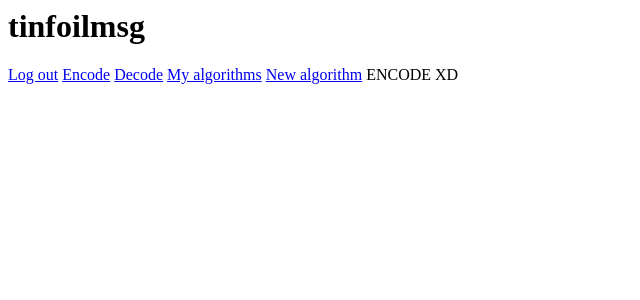
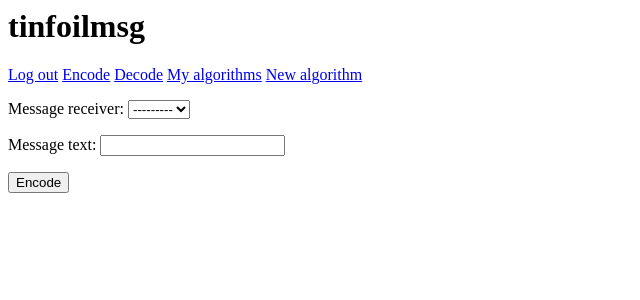
Before and after one commit to Asgavar/tinfoilmsg, a Django app: page /encode/ in a window 1280 px wide. Shown: the top 300 px of the page, without its empty margins (0-640 px from the left). Run offline with Django 3.2, Linux system fonts and the light colour scheme; the visitor is signed in with stand-in values (Sample User, id 1); data that the repository does not hold is empty.

Commit message:
Create encode form

```diff
--- a/src/codec/forms.py
+++ b/src/codec/forms.py
@@ -16,3 +16,17 @@ class AlgorithmForm(ModelForm):
         fields = ['sender', 'receiver', 'red', 'green', 'blue', 'frequency']
         # sender field will be overwritten anyways
         widgets = {'sender': forms.HiddenInput()}
+
+
+class EncodeForm(forms.Form):
+    # queryset will be updated in __init__
+    message_receiver = forms.ModelChoiceField(User.objects.none())
+    message_text = forms.CharField()
+
+    def __init__(self, possible_receivers, *args, **kwargs):
+        super().__init__(*args, **kwargs)
+        self.fields['message_receiver'].queryset = possible_receivers
+
+
+class DecodeForm(forms.Form):
+    pass
--- a/src/codec/templates/decode.html
+++ b/src/codec/templates/decode.html
@@ -1,2 +1,2 @@
 {% include "base.html" %}
-DECODE XD
+{{ form.as_p }}
--- a/src/codec/templates/encode.html
+++ b/src/codec/templates/encode.html
@@ -1,2 +1,6 @@
 {% include "base.html" %}
-ENCODE XD
+<form action="#" method="post">
+    {% csrf_token %}
+    {{ form.as_p }}
+    <input type="Submit" value="Encode" />
+</form>
--- a/src/codec/views.py
+++ b/src/codec/views.py
@@ -1,20 +1,26 @@
+from django.contrib.auth.models import User
 from django.contrib.auth.decorators import login_required
 from django.db.models import Q
 from django.http import HttpResponseRedirect
 from django.shortcuts import render
 
 from .forms import AlgorithmForm
+from .forms import DecodeForm
+from .forms import EncodeForm
 from .models import Algorithm
 
 
 @login_required
 def encode(request):
-    return render(request, 'encode.html')
+    where_user_is_sender = Algorithm.objects.filter(sender=request.user)
+    receiver_ids = [algo.receiver.id for algo in where_user_is_sender]
+    available_rec = User.objects.filter(id__in=receiver_ids)
+    return render(request, 'encode.html', {'form': EncodeForm(available_rec)})
 
 
 @login_required
 def decode(request):
-    return render(request, 'decode.html')
+    return render(request, 'decode.html', {'form': DecodeForm()})
 
 
 @login_required
```
